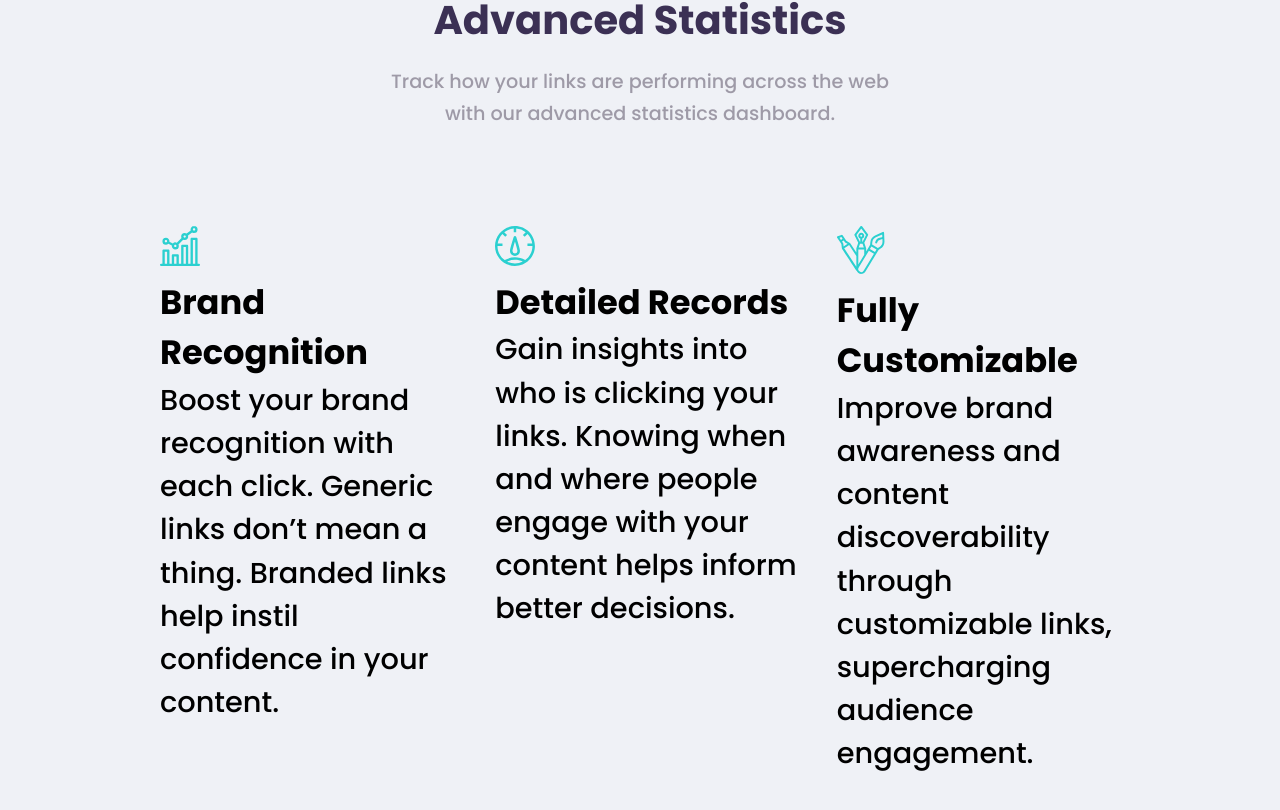
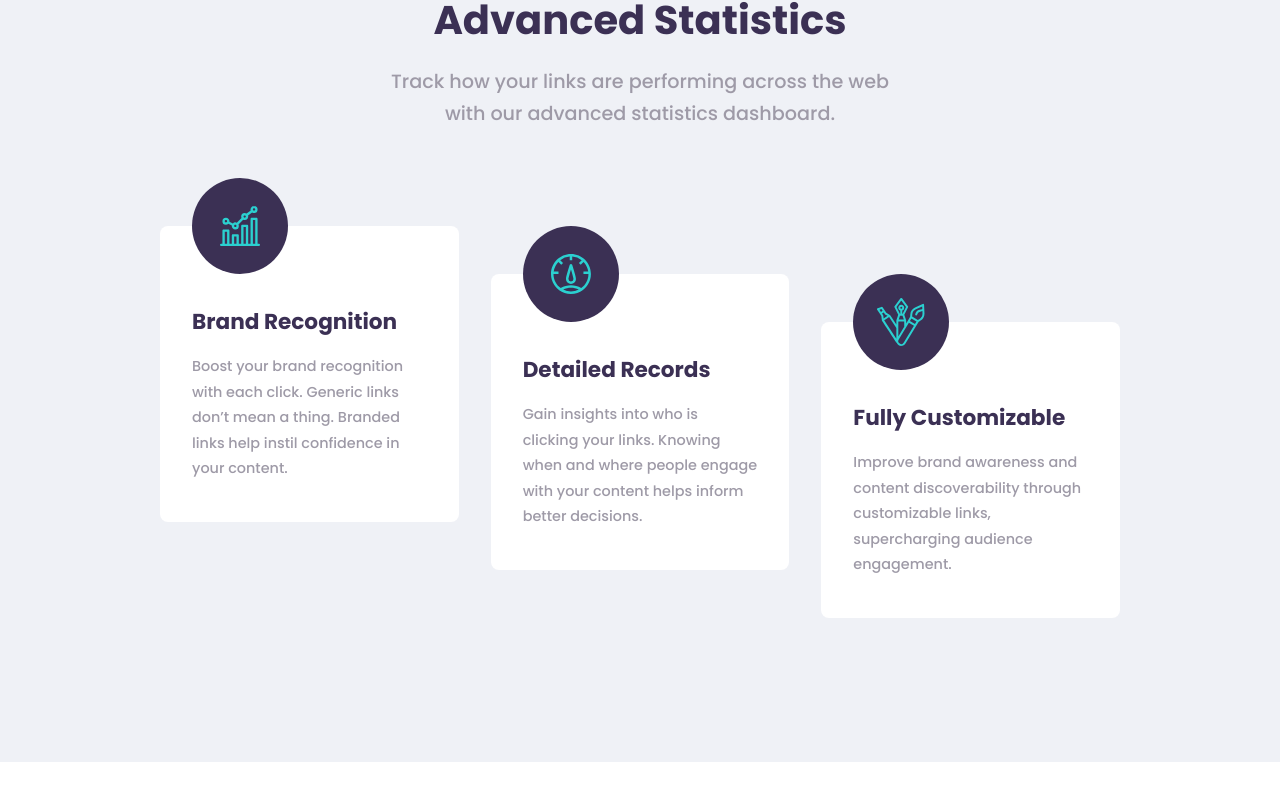
Before and after one commit to penguinboots/url-shortener, a React (Vite) app: page / in a window 1280 px wide. Shown: the part 980-1790 px from the top of the page. After the commit the page ends 1742 px from the top, so only its background shows below. Built offline with nearby package versions, Linux system fonts and the light colour scheme.

Commit message:
implement card component

```diff
--- a/src/components/Card.jsx
+++ b/src/components/Card.jsx
@@ -5,18 +5,17 @@ export default function Card(props) {
     icon: PropTypes.string,
     heading: PropTypes.string,
     body: PropTypes.string,
-  }
+  };
 
   const { icon, heading, body } = props;
 
   return (
-    <div className="card-container">
-      <img
-        className="info-icon"
-        src={icon}
-      />
+    <div className="card">
+      <div className="icon-wrapper">
+        <img src={icon} />
+      </div>
       <h3>{heading}</h3>
       <p>{body}</p>
     </div>
-  )
+  );
 }
```
